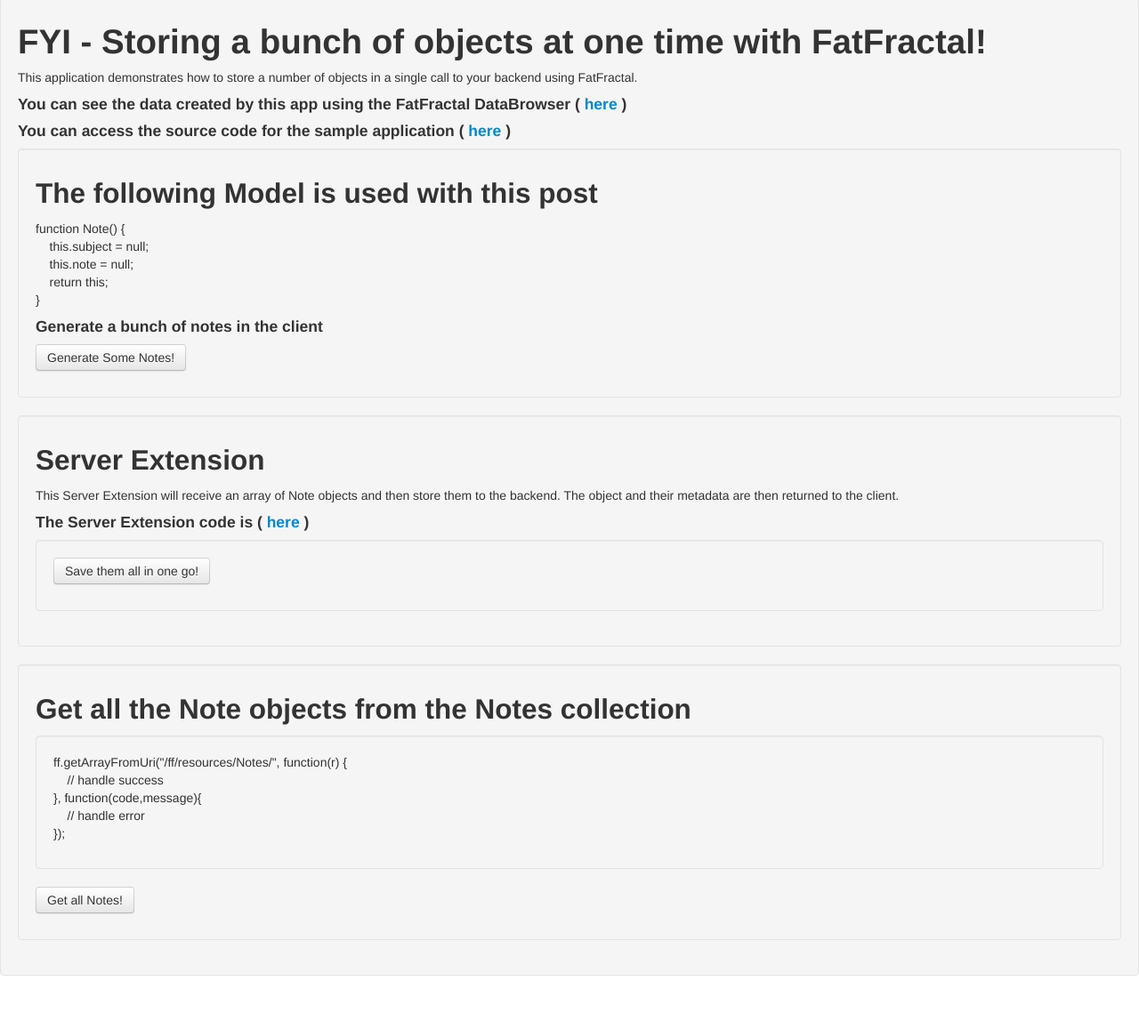
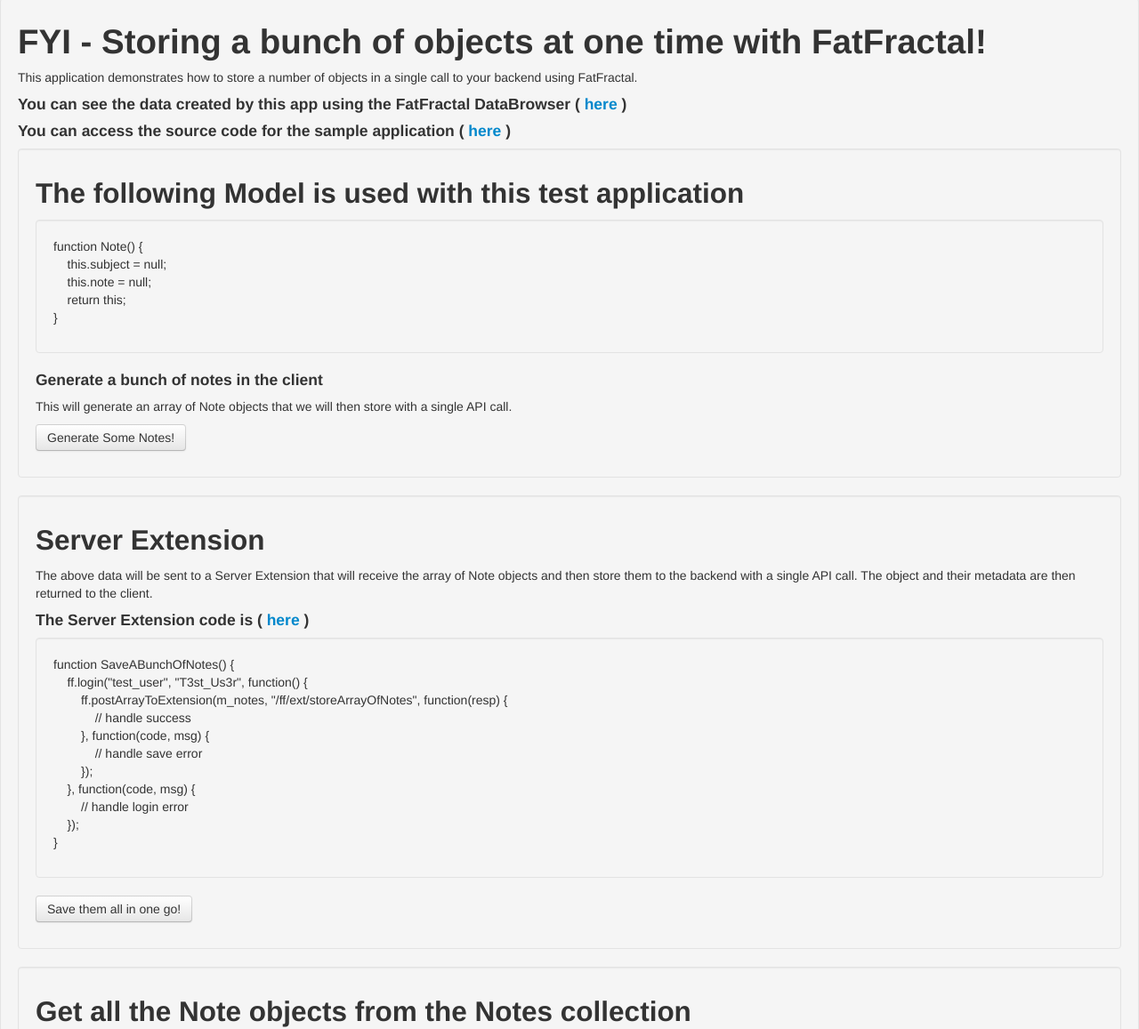
Before and after one commit to FatFractal/fyi.storingArrayOfObjects, a plain HTML site: page webapp/index.html in a window 1280 px wide. Shown: the part 146-1303 px from the top of the page at 89% size. Before the commit the page ends 1263 px from the top, so only its background shows below. Drawn offline with Linux system fonts and the light colour scheme.

Commit message:
Content changes to the page
Added in explanatory content changes as well as code snippets to the
page content

```diff
--- a/webapp/index.html
+++ b/webapp/index.html
@@ -45,20 +45,23 @@
     )
   </h4>
   <div class="well" id="model-section">
-    <h2>The following Model is used with this post</h2>
+    <h2>The following Model is used with this test application</h2>
+    <div class="well">
       <p>function Note() {<br>
          &nbsp;&nbsp;&nbsp;&nbsp;this.subject = null;<br>
          &nbsp;&nbsp;&nbsp;&nbsp;this.note = null;<br>
          &nbsp;&nbsp;&nbsp;&nbsp;return this;<br>
          }
       </p>
+    </div>
 	<h4>Generate a bunch of notes in the client</h4>
+	<p>This will generate an array of Note objects that we will then store with a single API call.</p>
     <button id="gen-some-notes-button" class="btn" onclick="GenerateSomeNotes()">Generate Some Notes!</button>
     <p id = "generate-some-notes-data"></p>
   </div>
   <div class="well" id="server-extension-section">
     <h2>Server Extension</h2>
-    <p>This Server Extension will receive an array of Note objects and then store them to the backend.  The object and their metadata are then returned to the client.
+    <p>The above data will be sent to a Server Extension that will receive the array of Note objects and then store them to the backend with a single API call.  The object and their metadata are then returned to the client.
     </p>
 	<h4>
 	  The Server Extension code is (
@@ -67,10 +70,22 @@
       </a>
     )
     </h4>
-    <div class="well" id="note-input-section">
+    <div class="well">
+       <p>function SaveABunchOfNotes() {<br>
+          &nbsp;&nbsp;&nbsp;&nbsp;ff.login("test_user", "T3st_Us3r", function() {<br>
+          &nbsp;&nbsp;&nbsp;&nbsp;&nbsp;&nbsp;&nbsp;&nbsp;ff.postArrayToExtension(m_notes, "/ff/ext/storeArrayOfNotes", function(resp) {<br>
+	      &nbsp;&nbsp;&nbsp;&nbsp;&nbsp;&nbsp;&nbsp;&nbsp;&nbsp;&nbsp;&nbsp;&nbsp;// handle success<br>
+          &nbsp;&nbsp;&nbsp;&nbsp;&nbsp;&nbsp;&nbsp;&nbsp;}, function(code, msg) {<br>
+          &nbsp;&nbsp;&nbsp;&nbsp;&nbsp;&nbsp;&nbsp;&nbsp;&nbsp;&nbsp;&nbsp;&nbsp;// handle save error<br>
+          &nbsp;&nbsp;&nbsp;&nbsp;&nbsp;&nbsp;&nbsp;&nbsp;});<br>
+          &nbsp;&nbsp;&nbsp;&nbsp;}, function(code, msg) {<br>
+          &nbsp;&nbsp;&nbsp;&nbsp;&nbsp;&nbsp;&nbsp;&nbsp;// handle login error<br>
+          &nbsp;&nbsp;&nbsp;&nbsp;});<br>
+          }
+       </p>
+    </div>
     <button id="save-notes-button" class="btn" onclick="SaveABunchOfNotes()">Save them all in one go!</button>
     <p id = "extension-response"></p>
-    </div>
   </div>
   <div class="well" id="get-all-notes">
     <h2>Get all the Note objects from the Notes collection</h2>
@@ -132,6 +147,7 @@
     }
   }
   function SaveABunchOfNotes() {
+	if(m_notes.length <=0) alert("Please create some data above first...")
     ff.login("test_user", "T3st_Us3r", function() {
       var el = document.getElementById('extension-response');
       ff.postArrayToExtension(m_notes, "/ff/ext/storeArrayOfNotes", function(resp) {
```
Lines whose indentation alone changed are shown as unchanged.
